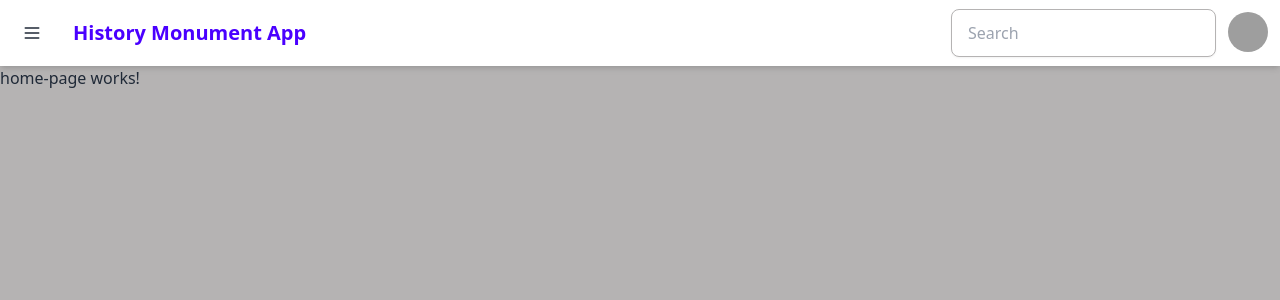
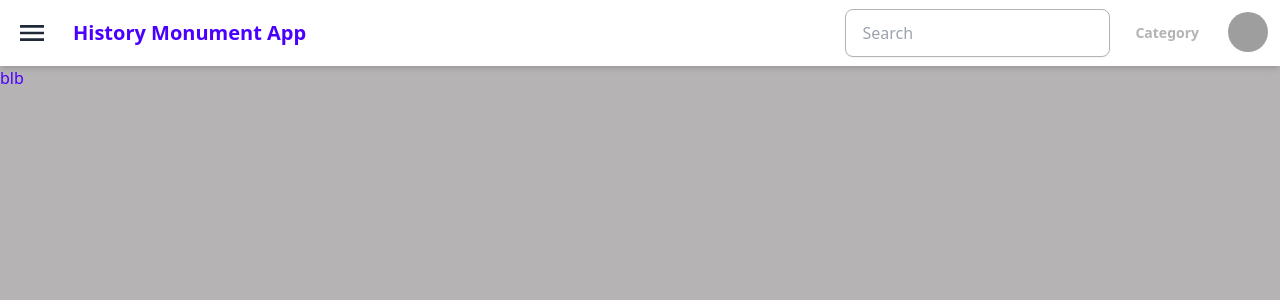
Before and after one commit to Kucznsky/Social-networking-site-for-history-and-monuments-lovers-FE, an Angular app in the folder monument-ui/: page /home in a window 1280 px wide. Shown: the top 300 px of the page. Built offline with nearby package versions, Linux system fonts and the light colour scheme; grey boxes are pictures that could not be loaded.

Commit message:
added sidebar

```diff
--- a/monument-ui/src/app/app.module.ts
+++ b/monument-ui/src/app/app.module.ts
@@ -5,12 +5,14 @@ import { AppRoutingModule } from './app-routing.module';
 import { AppComponent } from './app.component';
 import { NavigationBarComponent } from './components/navigation-bar/navigation-bar.component';
 import { HomePageComponent } from './components/home-page/home-page.component';
+import { SidebarComponent } from './components/sidebar/sidebar.component';
 
 @NgModule({
   declarations: [
     AppComponent,
     NavigationBarComponent,
-    HomePageComponent
+    HomePageComponent,
+    SidebarComponent
   ],
   imports: [
     BrowserModule,
--- a/monument-ui/src/app/components/home-page/home-page.component.html
+++ b/monument-ui/src/app/components/home-page/home-page.component.html
@@ -1,3 +1,3 @@
-<div>
-    <p>home-page works!</p>
-</div>
+<p class="text-primary">
+    blb
+</p>
--- a/monument-ui/src/app/components/navigation-bar/navigation-bar.component.html
+++ b/monument-ui/src/app/components/navigation-bar/navigation-bar.component.html
@@ -1,15 +1,30 @@
 <div class="navbar bg-white shadow-md">
-    <div class="flex-none">
-      <button class="btn btn-square btn-ghost">
-        <svg xmlns="http://www.w3.org/2000/svg" fill="none" viewBox="0 0 24 24" class="inline-block w-5 h-5 stroke-current"><path stroke-linecap="round" stroke-linejoin="round" stroke-width="2" d="M4 6h16M4 12h16M4 18h16"></path></svg>
+    <!-- <div class="flex-none">
+      <button class="btn btn-ghost btn-circle btn-square">
+        <label class="btn btn-ghost btn-circle swap swap-rotate bg-white border-none">
+          <input type="checkbox" />
+          <svg class="swap-off fill-current" xmlns="http://www.w3.org/2000/svg" width="32" height="32" viewBox="0 0 512 512"><path d="M64,384H448V341.33H64Zm0-106.67H448V234.67H64ZM64,128v42.67H448V128Z"/></svg>
+          <svg class="swap-on fill-current" xmlns="http://www.w3.org/2000/svg" width="32" height="32" viewBox="0 0 512 512"><polygon points="400 145.49 366.51 112 256 222.51 145.49 112 112 145.49 222.51 256 112 366.51 145.49 400 256 289.49 366.51 400 400 366.51 289.49 256 400 145.49"/></svg>
+        </label>
       </button>
-    </div>
+    </div> -->
+    <app-sidebar></app-sidebar>
     <div class="flex-1">
       <a class="btn btn-ghost text-xl text-primary">History Monument App</a>
     </div>
     <div class="flex-none gap-2">
       <div class="form-control">
         <input type="text" placeholder="Search" class="input input-bordered border-grey bg-white w-24 shadow-sm md:w-auto" />
+      </div>
+      <div class="dropdown dropdown-end">
+        <div tabindex="0" role="button" class="btn btn-ghost rounded-btn text-grey">Category</div>
+        <ul tabindex="0" class="menu dropdown-content z-[1] p-2 shadow bg-base-100 rounded-box w-52 mt-4">
+          <li><a>ItS</a></li>
+          <li><a>Item 2</a></li>
+          <li><a>Item 2</a></li>
+          <li><a>Item 2</a></li>
+          <li><a>Item 2</a></li>
+        </ul>
       </div>
       <div class="dropdown dropdown-end">
         <div tabindex="0" role="button" class="btn btn-ghost btn-circle avatar">
--- a/monument-ui/src/app/components/navigation-bar/navigation-bar.component.scss
+++ b/monument-ui/src/app/components/navigation-bar/navigation-bar.component.scss
@@ -0,0 +1,3 @@
+.btn {
+
+}
--- /dev/null
+++ b/monument-ui/src/app/components/sidebar/sidebar.component.html
@@ -0,0 +1,19 @@
+<div class="drawer">
+    <input id="my-drawer" type="checkbox" class="drawer-toggle" />
+    <div class="drawer-content">
+      <label for="my-drawer" class="btn btn-ghost btn-circle swap swap-rotate bg-white border-none">
+        <input type="checkbox" />
+        <svg class="swap-off fill-current" xmlns="http://www.w3.org/2000/svg" width="32" height="32" viewBox="0 0 512 512"><path d="M64,384H448V341.33H64Zm0-106.67H448V234.67H64ZM64,128v42.67H448V128Z"/></svg>
+        <svg class="swap-on fill-current" xmlns="http://www.w3.org/2000/svg" width="32" height="32" viewBox="0 0 512 512"><polygon points="400 145.49 366.51 112 256 222.51 145.49 112 112 145.49 222.51 256 112 366.51 145.49 400 256 289.49 366.51 400 400 366.51 289.49 256 400 145.49"/></svg>
+      </label>
+    </div>
+    <div class="drawer-side">
+      <label for="my-drawer" aria-label="close sidebar" class="drawer-overlay"></label>
+      <ul class="menu p-4 w-80 min-h-full bg-light-grey text-base-content">
+        <!-- Sidebar content here -->
+        <li><a>Sidebar Item 1</a></li>
+        <li><a>Sidebar Item 2</a></li>
+
+      </ul>
+    </div>
+</div>
--- a/monument-ui/tailwind.config.js
+++ b/monument-ui/tailwind.config.js
@@ -8,7 +8,7 @@ module.exports = {
       'primary': '#07c4e8',
       'white': '#ffffff',
       'grey': '#b5b3b3',
-      'light-grey': '#d0d0d',
+      'light-grey': '#d0d0d0',
     },
     screens: {
       'sm': '640px',
```
Also changed, not shown: monument-ui/src/app/components/sidebar/sidebar.component.ts (added, +10 -0 lines), monument-ui/src/app/components/sidebar/sidebar.component.scss (added), 1 other file (tests, documents, lock files or other folders).
